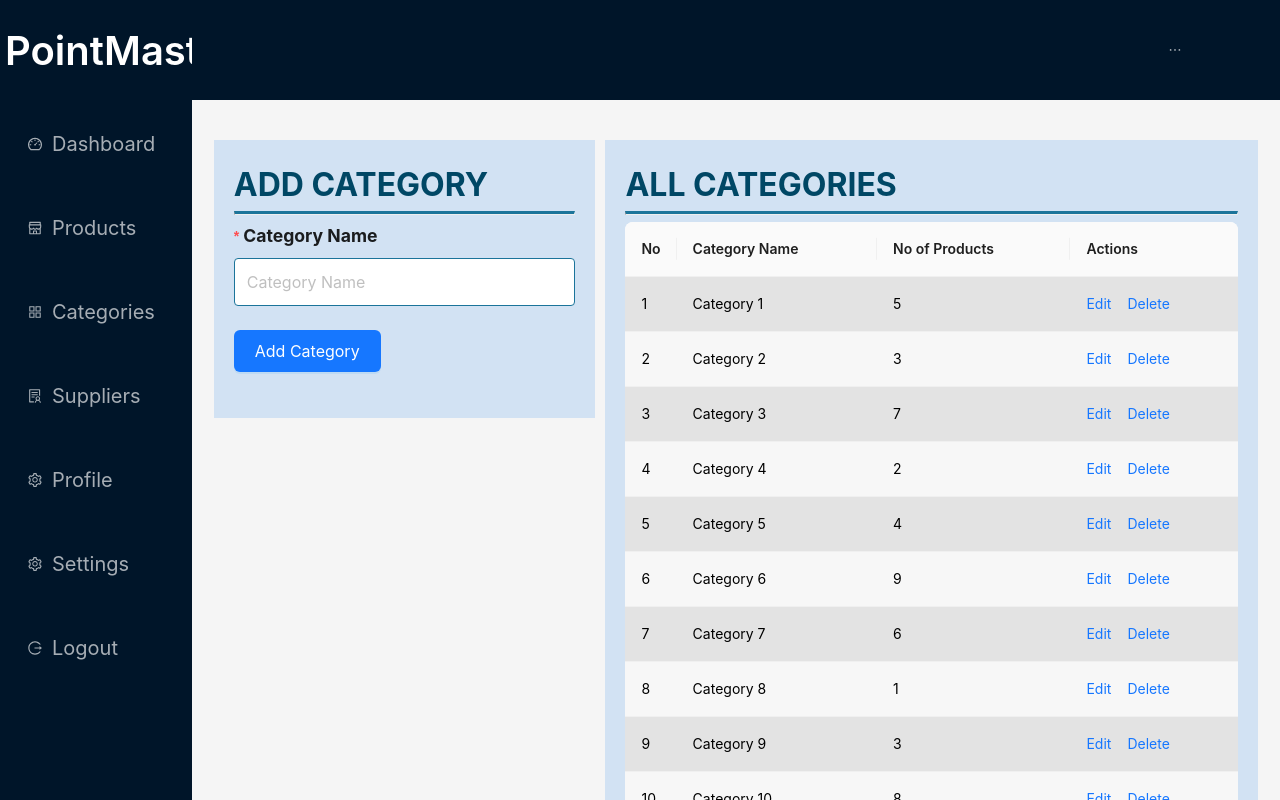
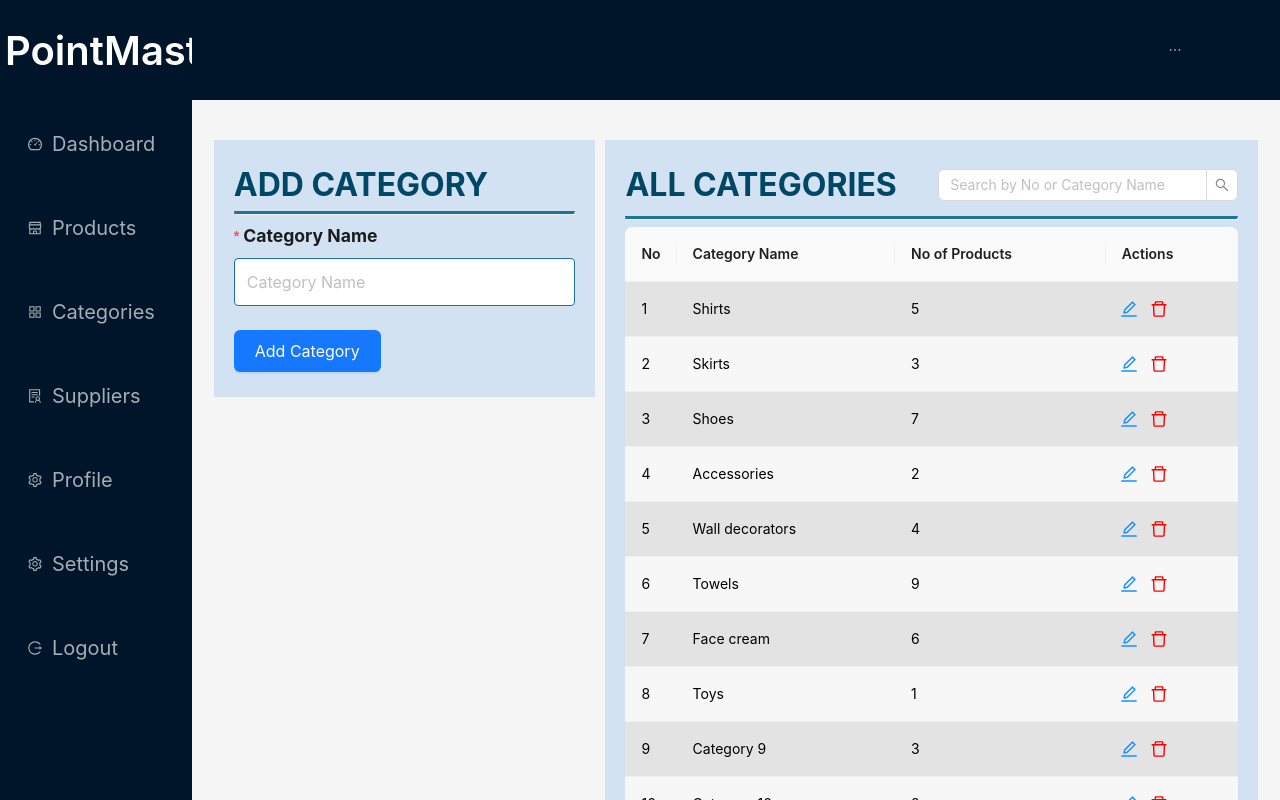
Before and after one commit to PointMaster-POS/web-management, a React (Create React App) app in the folder pointmaster/: page / in a window 1280 px wide. Shown: the top 800 px of the page. Built offline with nearby package versions, Linux system fonts and the light colour scheme.

Commit message:
Adding category page and its css file

```diff
--- a/pointmaster/src/pages/Inventory Pages/Category.js
+++ b/pointmaster/src/pages/Inventory Pages/Category.js
@@ -1,12 +1,15 @@
-import React from 'react';
-import { Layout, Table, Space, Form, Input, Button } from 'antd';
+import React, { useState } from 'react';
+import { Layout, Table, Space, Form, Input, Button, Modal } from 'antd';
 import NavigationBar from '../../components/Inventory Components/NavigationBar';
 import Sidebar from '../../components/Inventory Components/SideBar';
+import { EditOutlined, DeleteOutlined, ExclamationCircleOutlined } from '@ant-design/icons';
 import './category.css';
 
 const { Content } = Layout;
+const { confirm } = Modal;
+const { Search } = Input;
 
-const columns = [
+const columns = (showEditModal, showDeleteConfirm) => [
   {
     title: 'No',
     dataIndex: 'key',
@@ -26,128 +29,105 @@ const columns = [
   {
     title: 'Actions',
     key: 'actions',
-    render: () => (
+    render: (text, record) => (
       <Space size="middle">
-        <a>Edit</a>
-        <a>Delete</a>
+        <EditOutlined
+          onClick={() => showEditModal(record)}
+          style={{ color: '#1890ff', cursor: 'pointer', scale: '1.25'}}
+        />
+        <DeleteOutlined
+          onClick={() => showDeleteConfirm(record.categoryName)}
+          style={{ color:'red' , cursor: 'pointer', scale: '1.25'}}
+        />
       </Space>
     ),
   },
 ];
 
-const data = [
-    {
-      key: '1',
-      categoryName: 'Category 1',
-      productCount: 5,
-    },
-    {
-      key: '2',
-      categoryName: 'Category 2',
-      productCount: 3,
-    },
-    {
-      key: '3',
-      categoryName: 'Category 3',
-      productCount: 7,
-    },
-    {
-      key: '4',
-      categoryName: 'Category 4',
-      productCount: 2,
-    },
-    {
-      key: '5',
-      categoryName: 'Category 5',
-      productCount: 4,
-    },
-    {
-      key: '6',
-      categoryName: 'Category 6',
-      productCount: 9,
-    },
-    {
-      key: '7',
-      categoryName: 'Category 7',
-      productCount: 6,
-    },
-    {
-      key: '8',
-      categoryName: 'Category 8',
-      productCount: 1,
-    },
-    {
-      key: '9',
-      categoryName: 'Category 9',
-      productCount: 3,
-    },
-    {
-      key: '10',
-      categoryName: 'Category 10',
-      productCount: 8,
-    },
-    {
-      key: '11',
-      categoryName: 'Category 11',
-      productCount: 5,
-    },
-    {
-      key: '12',
-      categoryName: 'Category 12',
-      productCount: 3,
-    },
-    {
-      key: '13',
-      categoryName: 'Category 13',
-      productCount: 7,
-    },
-    {
-      key: '14',
-      categoryName: 'Category 14',
-      productCount: 2,
-    },
-    {
-      key: '15',
-      categoryName: 'Category 15',
-      productCount: 4,
-    },
-    {
-      key: '16',
-      categoryName: 'Category 16',
-      productCount: 9,
-    },
-    {
-      key: '17',
-      categoryName: 'Category 17',
-      productCount: 6,
-    },
-    {
-      key: '18',
-      categoryName: 'Category 18',
-      productCount: 1,
-    },
-    {
-      key: '19',
-      categoryName: 'Category 19',
-      productCount: 3,
-    },
-    {
-      key: '20',
-      categoryName: 'Category 20',
-      productCount: 8,
-    },
+const initialData = [
+    { key: '1', categoryName: 'Shirts', productCount: 5 },
+    { key: '2', categoryName: 'Skirts', productCount: 3 },
+    { key: '3', categoryName: 'Shoes', productCount: 7 },
+    { key: '4', categoryName: 'Accessories', productCount: 2 },
+    { key: '5', categoryName: 'Wall decorators', productCount: 4 },
+    { key: '6', categoryName: 'Towels', productCount: 9 },
+    { key: '7', categoryName: 'Face cream', productCount: 6 },
+    { key: '8', categoryName: 'Toys', productCount: 1 },
+    { key: '9', categoryName: 'Category 9', productCount: 3 },
+    { key: '10', categoryName: 'Category 10', productCount: 8 },
+    { key: '11', categoryName: 'Category 11', productCount: 5 },
+    { key: '12', categoryName: 'Category 12', productCount: 3 },
+    { key: '13', categoryName: 'Category 13', productCount: 7 },
+    { key: '14', categoryName: 'Category 14', productCount: 2 },
+    { key: '15', categoryName: 'Category 15', productCount: 4 },
+    { key: '16', categoryName: 'Category 16', productCount: 9 },
+    { key: '17', categoryName: 'Category 17', productCount: 6 },
+    { key: '18', categoryName: 'Category 18', productCount: 1 },
+    { key: '19', categoryName: 'Category 19', productCount: 3 },
+    { key: '20', categoryName: 'Category 20', productCount: 8 },
   ];
 
+const Category = () => {
+  const [data, setData] = useState(initialData);
+  const [searchText, setSearchText] = useState('');
+  const [filteredData, setFilteredData] = useState(data);
 
-
-const Category = () => {
   const onFinish = (values) => {
     console.log('Received values:', values);
     // Handle form submission logic here
   };
 
+  const handleEdit = (record, newCategoryName) => {
+    const newData = data.map(item =>
+      item.key === record.key ? { ...item, categoryName: newCategoryName } : item
+    );
+    setData(newData);
+    setFilteredData(newData);
+  };
+
+  const showEditModal = (record) => {
+    let categoryName = record.categoryName;
+
+    confirm({
+      title: 'Edit Category',
+      content: (
+        <Form>
+          <Form.Item label="Category Name">
+            <Input
+              defaultValue={categoryName}
+              onChange={(e) => categoryName = e.target.value}
+            />
+          </Form.Item>
+        </Form>
+      ),
+      onOk() {
+        handleEdit(record, categoryName);
+      },
+      okText: 'Save',
+      cancelText: 'Cancel',
+    });
+  };
+
+  const showDeleteConfirm = (categoryName) => {
+    confirm({
+      title: `Are you sure you want to delete "${categoryName}"?`,
+      icon: <ExclamationCircleOutlined />,
+      okText: 'Delete',
+      okType: 'danger',
+      cancelText: 'Cancel',
+    });
+  };
+
+  const handleSearch = (value) => {
+    const filtered = data.filter(item =>
+      item.key.includes(value) || item.categoryName.toLowerCase().includes(value.toLowerCase())
+    );
+    setFilteredData(filtered);
+    setSearchText(value);
+  };
+
   const paginationConfig = {
-    pageSize: 18, // Display 15 items per page
+    pageSize: 16, // Display 15 items per page
     hideOnSinglePage: true, // Hide pagination if there's only one page
   };
 
@@ -176,9 +156,18 @@ const Category = () => {
             </Form>
           </div>
           <div className="all-category-box">
-            <h2>ALL CATEGORIES</h2>
+            <div className="category-header">
+              <h2>ALL CATEGORIES</h2>
+              <Search
+                placeholder="Search by No or Category Name"
+                onSearch={handleSearch}
+                onChange={(e) => handleSearch(e.target.value)}
+                value={searchText}
+                style={{ width: 300, marginLeft: 'auto' }}
+              />
+            </div>
             <hr />
-            <Table className='table' columns={columns} dataSource={data} pagination={paginationConfig} />
+            <Table className='table' columns={columns(showEditModal, showDeleteConfirm)} dataSource={filteredData} pagination={paginationConfig} />
           </div>
         </Content>
       </Layout>
--- a/pointmaster/src/pages/Inventory Pages/category.css
+++ b/pointmaster/src/pages/Inventory Pages/category.css
@@ -18,6 +18,12 @@
     padding: 20px;
     background-color: #d2e2f3; /* Light gray background */
     height: 20%;
+}
+
+.category-header {
+    display: flex;
+    align-items: center;
+    justify-content: space-between;
 }
 
 .all-category-box {
```
